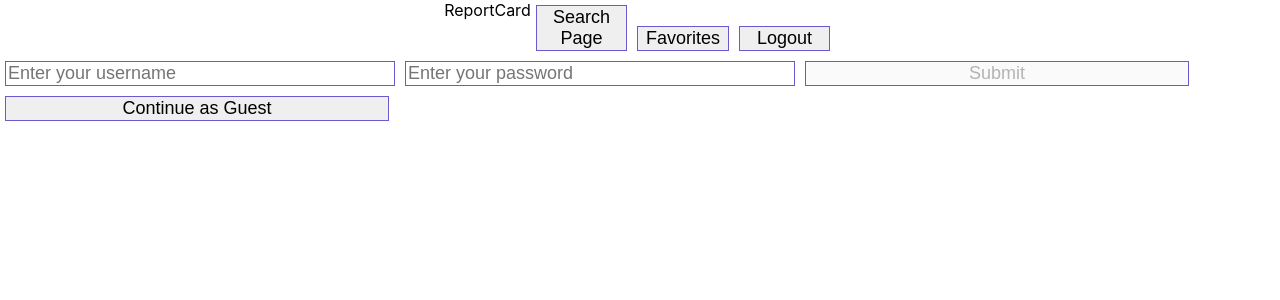
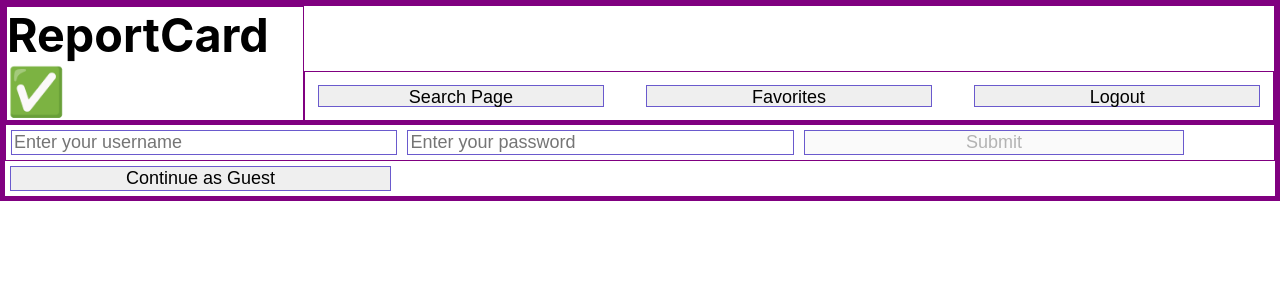
Before and after one commit to reportcard-org/reportcard-fe, a React (Create React App) app: page / in a window 1280 px wide. Shown: the top 300 px of the page. Built offline with nearby package versions, Linux system fonts and the light colour scheme.

Commit message:
Add NavBar styling for basic layout

```diff
--- a/src/components/ NavBar/NavBar.js
+++ b/src/components/ NavBar/NavBar.js
@@ -10,13 +10,15 @@ const NavBar = () => {
 
     return (
         <div className='nav-bar'>
-            <div className='logo'>
-            ReportCard
-            </div>
+            <div className='logo-and-buttons'>
+                <div className='logo'>
+                    ReportCard ✅
+                </div>
             <div className='nav-button-container'>
                 <button className='search-page' onClick={ () => navigate('/home') }>Search Page</button>
                 <button className='favorite-page' onClick={ () => navigate('/favorite-districts') }>Favorites</button>
                 <button className='search-page' onClick={ () => navigate('/') }>Logout</button>
+            </div>
             </div>
         </div>
     )
--- a/src/components/ NavBar/NavBar.scss
+++ b/src/components/ NavBar/NavBar.scss
@@ -1,4 +1,26 @@
-.nav-bar {
+* {
+    border: 1px solid purple;
+}
+
+.logo-and-buttons {
     display: flex;
+    flex-direction: row;
     justify-content: center;
 }
+
+.logo {
+    display: flex;
+    align-items: flex-end;
+    font-weight: bolder;
+    width: 8em;
+    font-size: 35pt;
+}
+
+.nav-button-container {
+    display: flex;
+    height: 2em;
+    width: 75em;
+    align-self: flex-end;
+    justify-content: space-between;
+    padding: 0.5em;
+}
```
